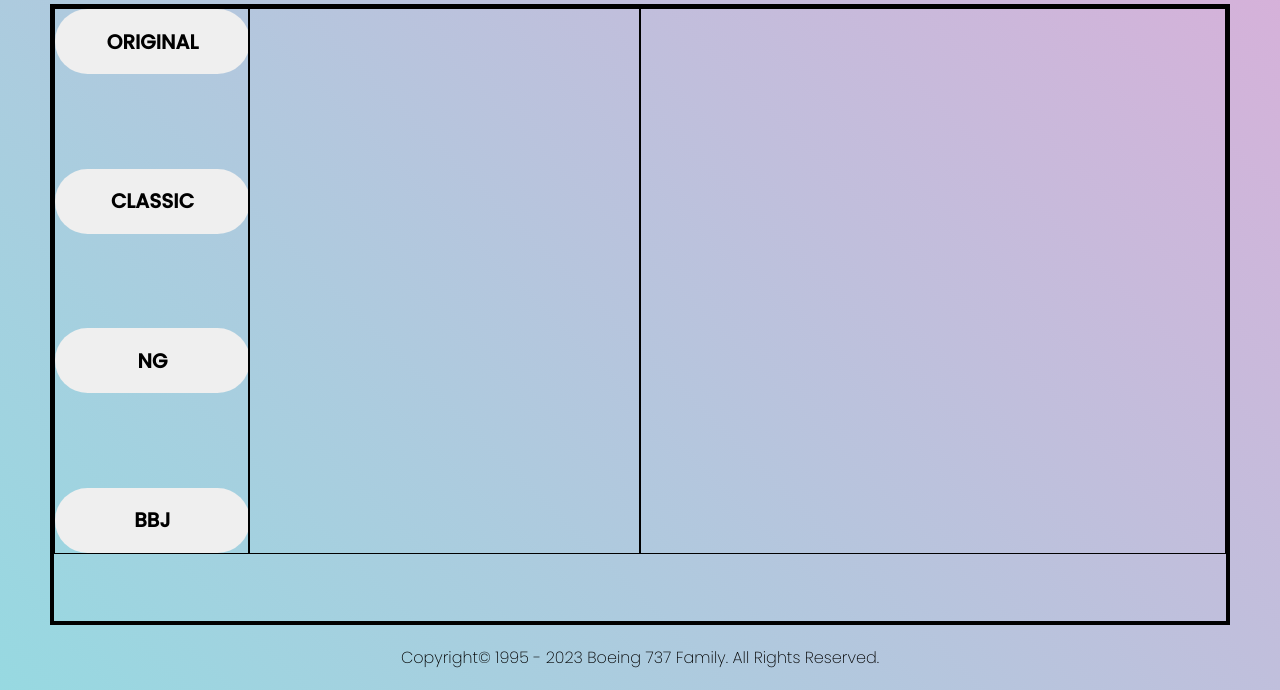
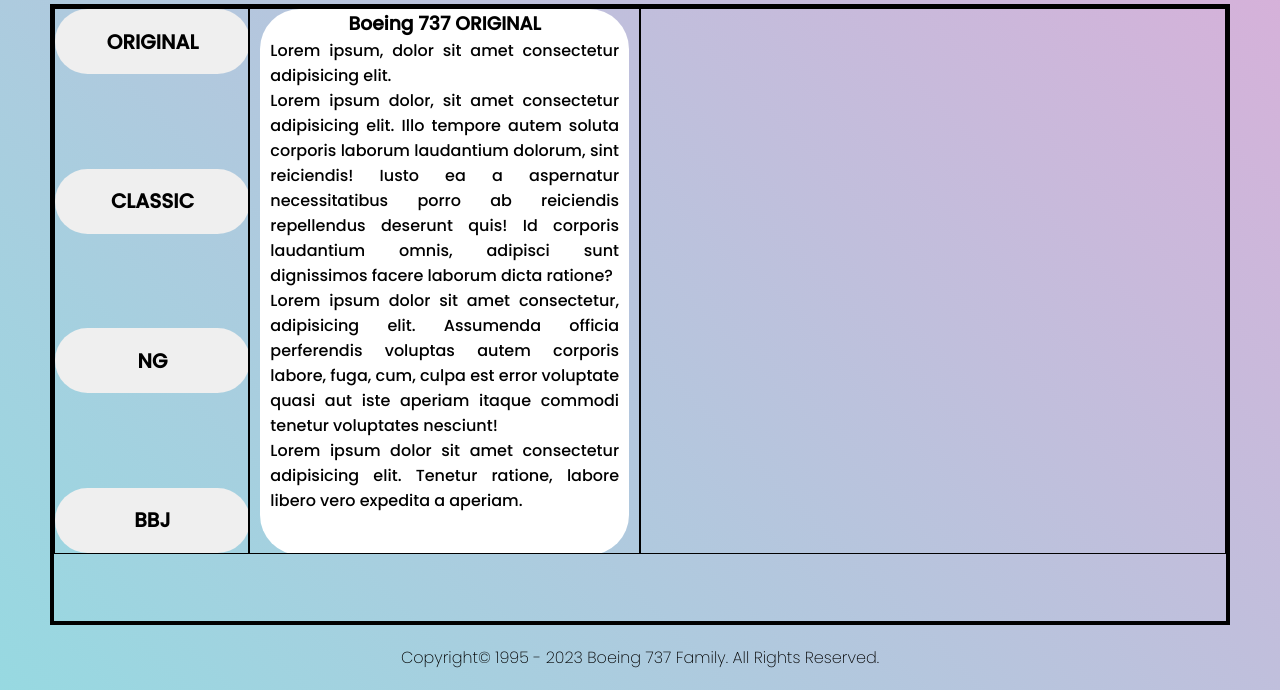
Before and after one commit to Alenek7700/Boeing-737-Family, a plain HTML site: page index.html in a window 1280 px wide. Shown: the part 113-803 px from the top of the page. Drawn offline with Linux system fonts and the light colour scheme.

Commit message:
css + text update

```diff
--- a/css/index.css
+++ b/css/index.css
@@ -54,6 +54,24 @@ section{
     border: solid black 1px;
 }
 
+#information-about-plane{
+    height: calc(100vh - 116px - 138px);
+    margin-left: 10px;
+    margin-right: 10px;
+    border-radius: 40px;
+    background-color: #ffffff;
+}
+
+#information-text{
+    margin-left: 10px;
+    margin-right: 10px;
+    text-align: justify;
+}
+
+#information-text h1{
+    text-align: center;
+}
+
 aside{
     width: 600px;
     height: calc(100vh - 116px - 138px);
--- a/index.html
+++ b/index.html
@@ -34,7 +34,15 @@
         </nav>
         <section>
             <article>
-
+                <div id="information-about-plane">
+                    <div id="information-text">
+                        <h1>Boeing 737 ORIGINAL</h1>
+                        <p>Lorem ipsum, dolor sit amet consectetur adipisicing elit.</p>
+                        <p>Lorem ipsum dolor, sit amet consectetur adipisicing elit. Illo tempore autem soluta corporis laborum laudantium dolorum, sint reiciendis! Iusto ea a aspernatur necessitatibus porro ab reiciendis repellendus deserunt quis! Id corporis laudantium omnis, adipisci sunt dignissimos facere laborum dicta ratione?</p>
+                        <p>Lorem ipsum dolor sit amet consectetur, adipisicing elit. Assumenda officia perferendis voluptas autem corporis labore, fuga, cum, culpa est error voluptate quasi aut iste aperiam itaque commodi tenetur voluptates nesciunt!</p>
+                        <p>Lorem ipsum dolor sit amet consectetur adipisicing elit. Tenetur ratione, labore libero vero expedita a aperiam.</p>
+                    </div>
+                </div>
                 <footer id="order-now">
 
                 </footer>
```
